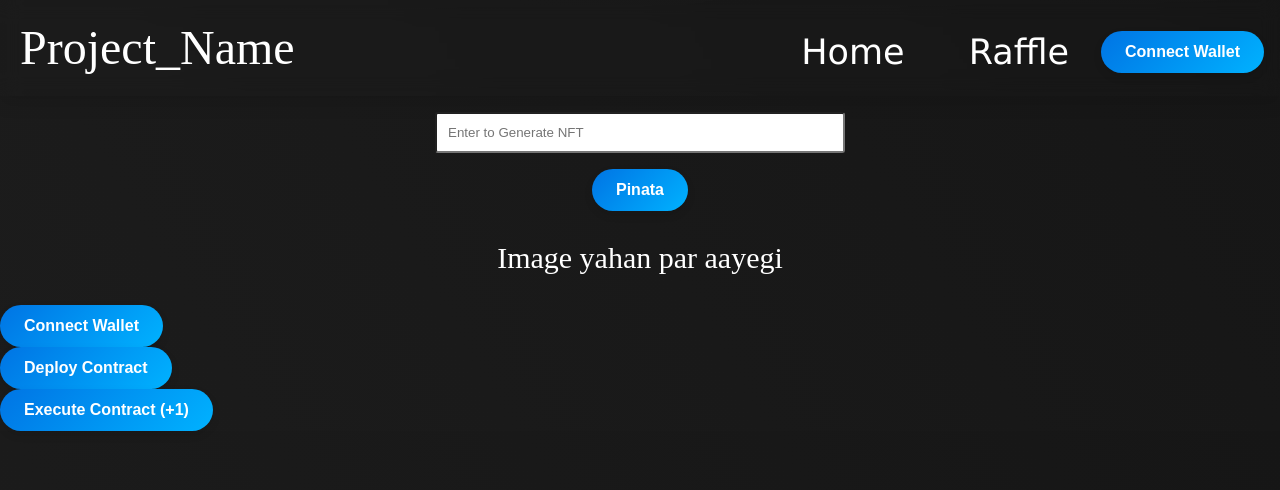
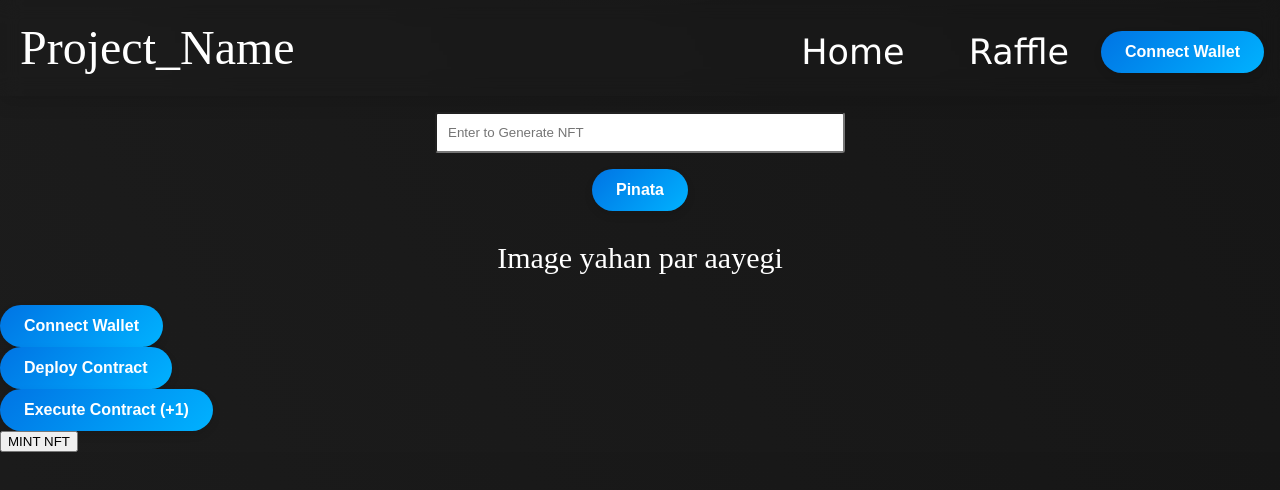
Before and after one commit to rajputanuj31/Hedera-test, a React (Create React App) app in the folder Frontend/: page / in a window 1280 px wide. Shown: the top 490 px of the page. Built offline with nearby package versions, Linux system fonts and the light colour scheme; what @hashgraph/sdk would draw is missing.

Commit message:
Minting functionallity

```diff
--- a/Frontend/src/App.jsx
+++ b/Frontend/src/App.jsx
@@ -6,8 +6,17 @@ import contractDeployFcn from "./components/hedera/contractDeploy.js";
 import contractExecuteFcn from "./components/hedera/contractExecute.js";
 import "./styles/App.css";
 import Navbar from "./components/Navbar/Navbar.jsx";
+import NFTabi from "./contracts/NFTabi.js";
+import NFTbytecode from "./contracts/NFTbytecode.js";
+import AIabi from "./contracts/AIabi.js";
+import AIbytecode from "./contracts/AIbytecode.js";
 import Home from "./components/Home/Home";
 import Raffle from "./components/Raffles";
+import { ethers } from "ethers";
+
+
+const NFTaddress = '0xb39C1Ae40746F96be59d11C42e26a24EbdA154Ce';
+const AIaddress = '0x30CA0bb56d58c01E702B1b49895d5cB5249F76f1';
 
 function App() {
 	const [walletData, setWalletData] = useState();
@@ -71,6 +80,28 @@ function App() {
 		}
 	}
 
+	async function mintNFT() {
+
+		const provider = walletData[1];
+		const signer = provider.getSigner();
+
+		let txHash;
+		try {
+			console.log('Minting')
+
+			const gasLimit = 600000;
+			const NFTcontract = new ethers.Contract(NFTaddress, NFTabi, signer);
+			const mintTx = await NFTcontract.safeMint('ipfs',{ gasLimit: gasLimit });
+			const mintRx = await mintTx.wait();
+			txHash = mintRx.transactionHash;
+
+			// CHECK SMART CONTRACT STATE AGAIN
+			console.log(`- Contract executed. Transaction hash: \n${txHash} ✅`);
+		} catch (executeError) {
+			console.log(`- ${executeError.message.toString()}`);
+		}
+	}
+
 	return (
 		<Router>
 			<div className="App">
@@ -82,6 +113,7 @@ function App() {
 				<MyGroup fcn={connectWallet} buttonLabel={"Connect Wallet"} link={connectLinkSt} />
 				<MyGroup fcn={contractDeploy} buttonLabel={"Deploy Contract"} text={contractTextSt} link={contractLinkSt} />
 				<MyGroup fcn={contractExecute} buttonLabel={"Execute Contract (+1)"} text={executeTextSt} link={executeLinkSt} />
+				<button onClick={mintNFT}>MINT NFT</button>
 			</div>
 		</Router>
 	);
```
